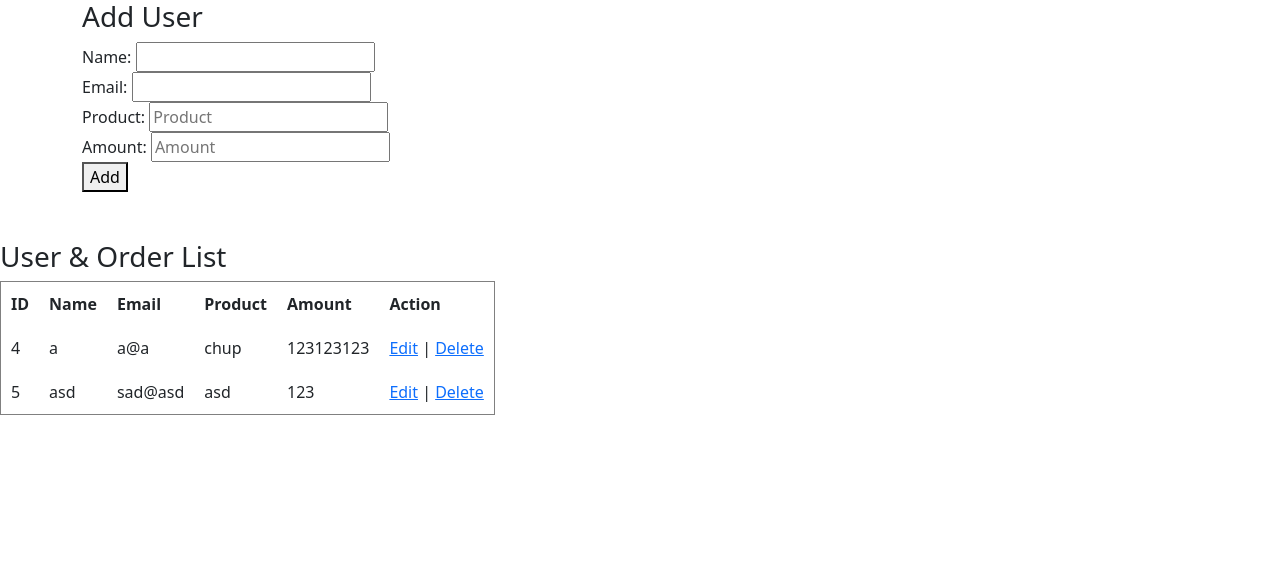
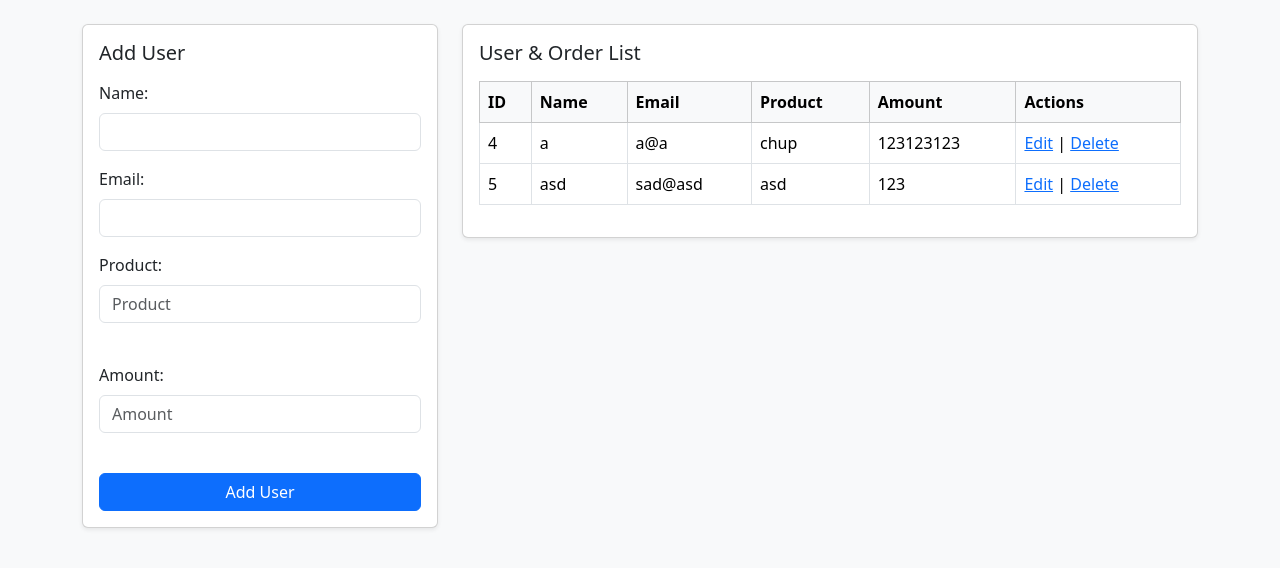
Before and after one commit to brycecodotco/PHP-Lessons, a PHP site: page /landing.php in a window 1280 px wide. Shown: the top 568 px of the page. Run offline with PHP 8.4, Linux system fonts and the light colour scheme; data comes from the database, SQL or seed files in the repository; both versions use the stored data as it was after the commit.

Commit message:
added finishing touches

```diff
--- a/phpdocs/landing.php
+++ b/phpdocs/landing.php
@@ -25,50 +25,72 @@ if (isset($_GET['edit'])) {
     <script defer src="https://cdn.jsdelivr.net/npm/bootstrap@5.3.8/dist/js/bootstrap.bundle.min.js" integrity="sha384-FKyoEForCGlyvwx9Hj09JcYn3nv7wiPVlz7YYwJrWVcXK/BmnVDxM+D2scQbITxI" crossorigin="anonymous"></script>
     <title>PHP FORM</title>
   </head>
-  <body>
-      <!-- ADD / UPDATE FORM -->
-      <div class = container my-5>
-        <div class="col">
-          <h3><?= $editUser ? 'Update User' : 'Add User' ?></h3>
+  <body class="bg-light py-4">
+    <div class="container">
+      <div class="row g-4">
+
+        <!-- Form -->
+        <div class="col-md-5 col-lg-4">
+          <div class="card shadow-sm">
+            <div class="card-body">
+              <h3 class="card-title h5 mb-3"><?= $editUser ? 'Update User' : 'Add User' ?></h3>
               <form method="POST">
                 <?php if (!empty($editUser)): ?>
                 <input type="hidden" name="users_id" value="<?= $editUser['users_id'] ?>">
                 <?php endif; ?>
-              <label>Name:</label>
-              <input type="text" name="name" value="<?= !empty($editUser) ? $editUser['name'] : '' ?>" required><br>
-              <label>Email:</label>
-              <input type="email" name="email" value="<?= !empty($editUser) ? $editUser['email'] : '' ?>" required><br>
-              <label>Product:</label>
-              <input type="text" name="product" placeholder="Product" required><br>
-              <label>Amount:</label>
-              <input type="number" step="0.01" name="amount" placeholder="Amount" required><br>
+
+                <div class="mb-3">
+                  <label class="form-label">Name:</label>
+                  <input type="text" class="form-control" name="name" value="<?= !empty($editUser) ? htmlspecialchars($editUser['name']) : '' ?>" required>
+                </div>
+
+                <div class="mb-3">
+                  <label class="form-label">Email:</label>
+                  <input type="email" class="form-control" name="email" value="<?= !empty($editUser) ? htmlspecialchars($editUser['email']) : '' ?>" required>
+                </div>
+
+                <div class="mb-3">
+                  <label class="form-label">Product:</label>
+                  <input type="text" class="form-control" name="product" placeholder="Product" required><br>
+                </div>
+
+                <div class="mb-3">
+                  <label class="form-label">Amount:</label>
+                  <input type="number" step="0.01" class="form-control" name="amount" placeholder="Amount" required><br>
+                </div>
+
                 <!-- Submit buttons -->
                 <?php if (!empty($editUser)): ?>
-            <button type="submit" name="update">Update</button>
-            <a href="landing.php">Cancel</a>
+                <div class="d-flex gap-2">
+                  <button type="submit" name="update" class="btn btn-primary flex-grow-1">Update</button>
+                  <a href="landing.php" class="btn btn-outline-secondary">Cancel</a>
+                </div>
                 <?php else: ?>
-            <button type="submit" name="add">Add</button>
+                <button type="submit" name="add" class="btn btn-primary w-100">Add User</button>
                 <?php endif; ?>
               </form>
             </div>
           </div>
+        </div>
 
-      <!-- USER TABLE -->
-      <div class="container my-5"></div>
-        <div class="row">
-          <div class="col">
-            <h3>User & Order List</h3>
-
-            <table border="1" cellpadding="10">
+        <!--User and Order List-->
+        <div class="col-md-7 col-lg-8">
+          <div class="card shadow-sm">
+            <div class="card-body">
+              <h3 class="card-title h5 mb-3"><i class="bi bi-people-fill"></i>User & Order List</h3>
+              <div class="table-responsive">
+                <table class="table table-hover table-bordered">
+                  <thead class="table-light">
                     <tr>
                       <th>ID</th>
                       <th>Name</th>
                       <th>Email</th>
                       <th>Product</th>
                       <th>Amount</th>
-                <th>Action</th>
+                      <th>Actions</th>
                     </tr>
-
+                  </thead>
+                  <tbody>
                     <?php foreach ($users as $user): ?>
                      <tr>
                   <td><?= $user['users_id'] ?></td>
@@ -82,7 +104,11 @@ if (isset($_GET['edit'])) {
                   </td>
                 </tr>
                     <?php endforeach; ?>
+                  </tbody>
                 </table>
+              </div>
+            </div>
+          </div>
         </div>
       </div>
     </div>
```
Also changed, not shown: phpdocs/pdo.sql (renamed from pdo.sql). Lines whose indentation alone changed are shown as unchanged.
